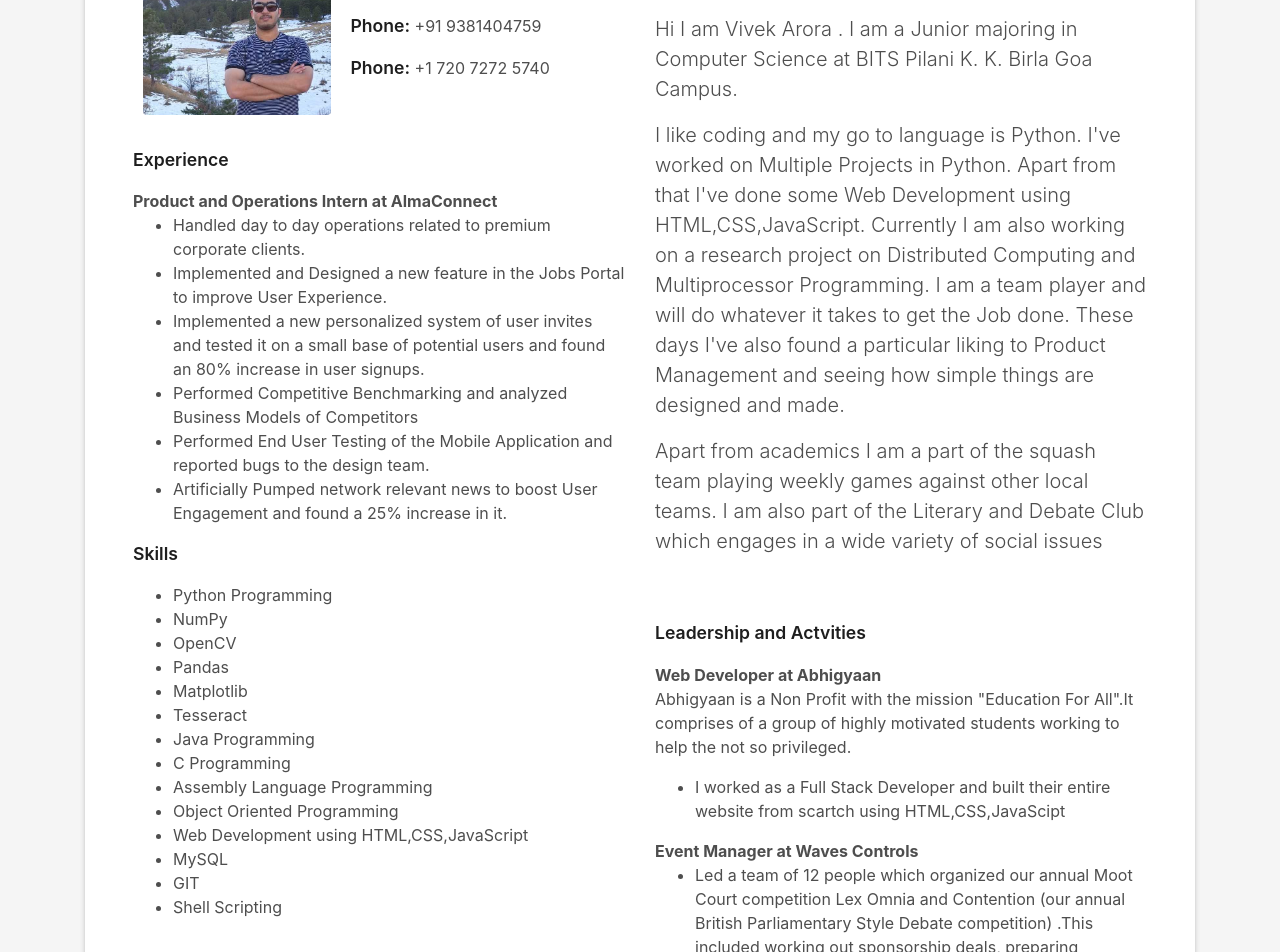
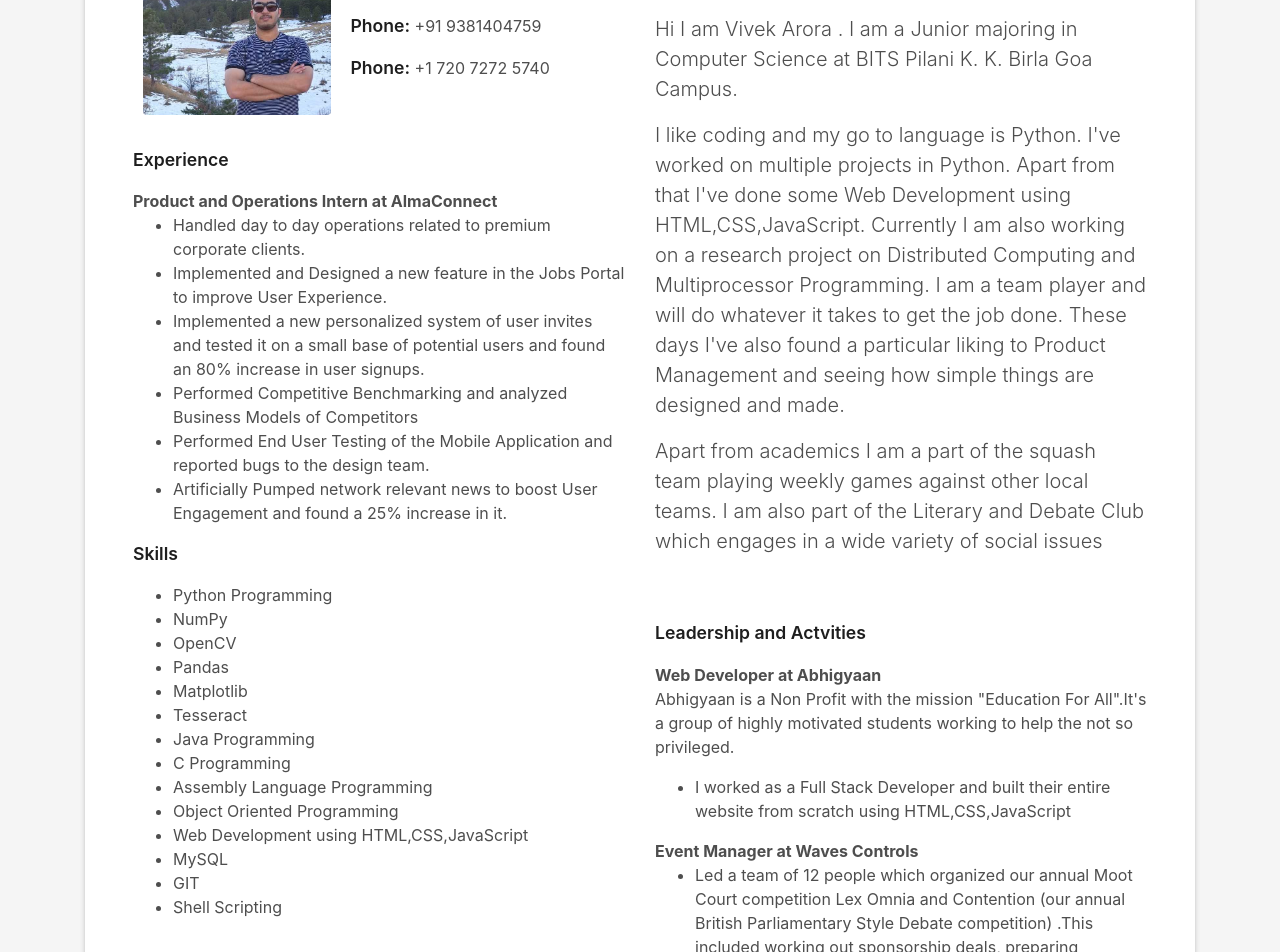
Before and after one commit to f20181016/Portfolio-Website, a plain HTML site: page index.html in a window 1280 px wide. Shown: the part 1000-1952 px from the top of the page. Drawn offline with Linux system fonts and the light colour scheme; files whose address does not match are found by name.

Commit message:
Updated a few typos

```diff
--- a/index.html
+++ b/index.html
@@ -132,7 +132,7 @@
                     Hi I am Vivek Arora . I am a Junior majoring in Computer Science at BITS Pilani K. K. Birla Goa Campus.
                   </p>
                   <p class="lead">
-                   I like coding and my go to language is Python. I've worked on Multiple Projects in Python. Apart from that I've done some Web Development using HTML,CSS,JavaScript. Currently I am also working on a research project on Distributed Computing and Multiprocessor Programming. I am a team player and will do whatever it takes to get the Job done. These days I've also found a particular liking to Product Management and seeing how simple things are designed and made.
+                   I like coding and my go to language is Python. I've worked on multiple projects in Python. Apart from that I've done some Web Development using HTML,CSS,JavaScript. Currently I am also working on a research project on Distributed Computing and Multiprocessor Programming. I am a team player and will do whatever it takes to get the job done. These days I've also found a particular liking to Product Management and seeing how simple things are designed and made.
                   </p>
                   <p class="lead">
                    Apart from academics I am a part of the squash team playing weekly games against other local teams. I am also part of the Literary and Debate Club which engages in a wide variety of social issues
@@ -141,9 +141,9 @@
                   <br>
                    <p class="title-s">Leadership and Actvities</p>
                    <span><b>Web Developer at Abhigyaan</b></span>
-                   <p>Abhigyaan is a Non Profit with the mission "Education For All".It comprises of a group of highly motivated students working to help the not so privileged.</p>
+                   <p>Abhigyaan is a Non Profit with the mission "Education For All".It's a group of highly motivated students working to help the not so privileged.</p>
                    <ul>
-                   	<li>I worked as a Full Stack Developer and built their entire website from scartch using HTML,CSS,JavaScipt</li>
+                   	<li>I worked as a Full Stack Developer and built their entire website from scratch using HTML,CSS,JavaScript</li>
                    </ul>
                    <span><b>Event Manager at Waves Controls</b></span>
                    <ul>
```
